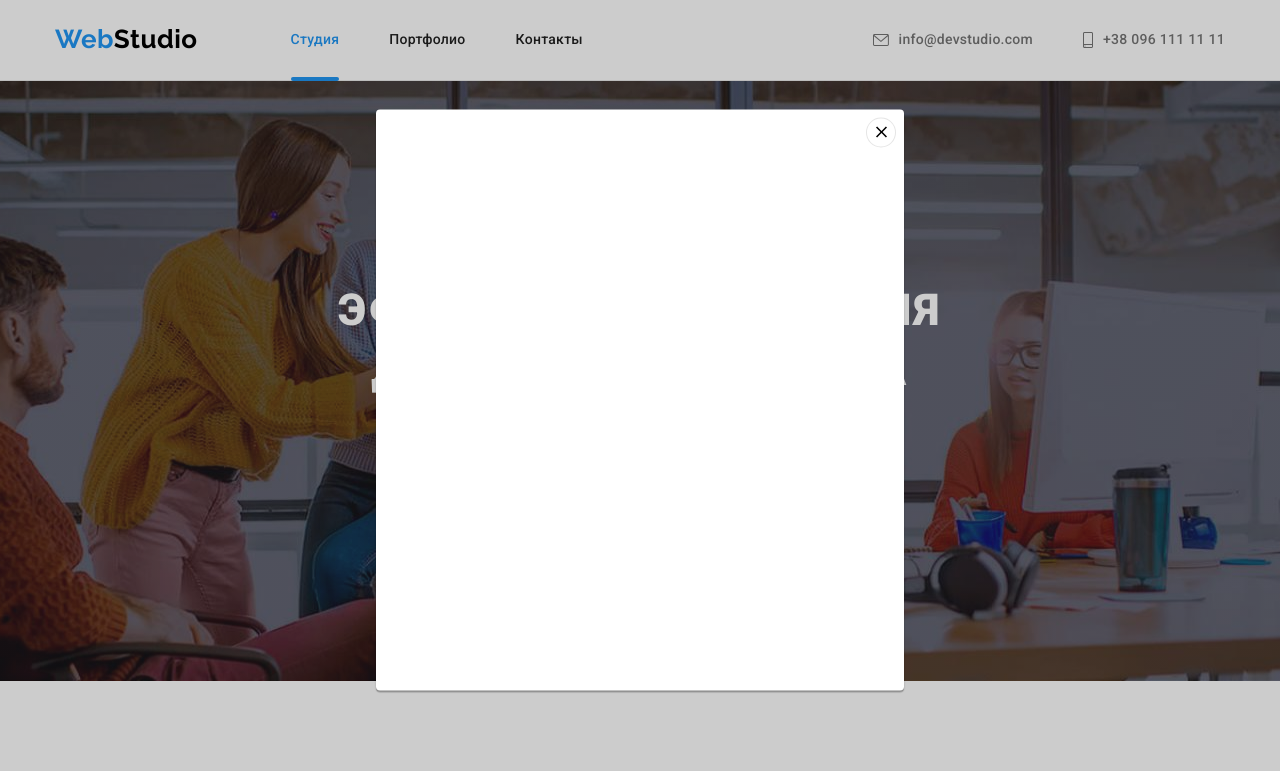
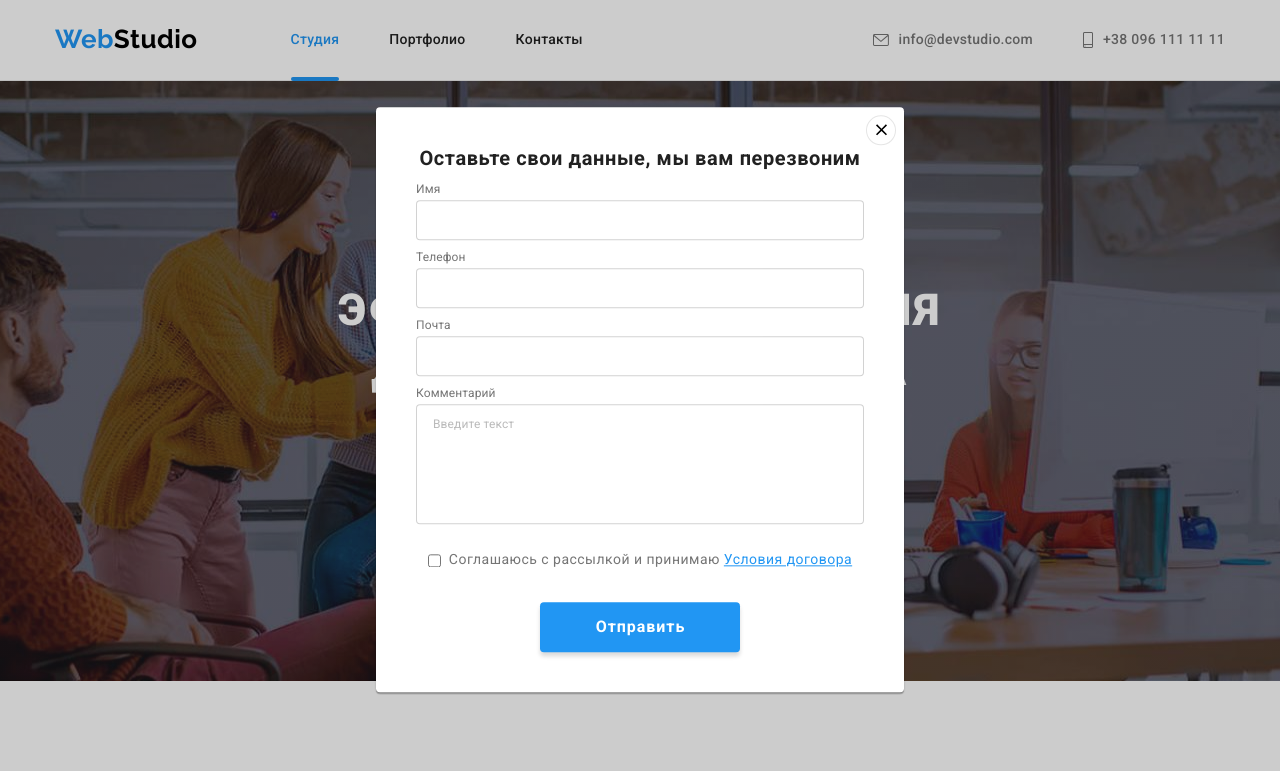
Before and after one commit to MViktoriia/goit-markup-hw-06, a plain HTML site: page index.html in a window 1280 px wide. Both pictures are taken after a click on the button "Заказать услугу". Shown: the top 771 px of the page. Drawn offline with nearby package versions, Linux system fonts and the light colour scheme.

Commit message:
Добавляет разметку формы модального окна

```diff
--- a/css/styles.css
+++ b/css/styles.css
@@ -744,6 +744,7 @@ img {
   box-shadow: 0px 1px 3px rgba(0, 0, 0, 0.12), 0px 1px 1px rgba(0, 0, 0, 0.14), 0px 2px 1px rgba(0, 0, 0, 0.2);
   border-radius: 4px;
   transition: transform 250ms cubic-bezier(0.4, 0, 0.2, 1);
+  padding: 40px;
 }
 
 .backdrop.is-hidden .modal {
@@ -771,3 +772,90 @@ img {
   height: 18px;
   fill: var(--secondary-dark-text-color);
 }
+
+.modal-title {
+  font-weight: 700;
+  font-size: 20px;
+  line-height: calc(23 / 20) ;
+  text-align: center;
+  letter-spacing: 0.03em;
+  color: var(--primary-dark-text-color);
+  margin-bottom: 12px;
+}
+
+.modal-form-field {
+  display: block;
+  margin-bottom: 10px;
+}
+
+.modal-form-lable {
+  display: block;
+  margin-bottom: 4px;
+  font-size: 12px;
+  line-height: calc(14 / 12);
+  letter-spacing: 0.01em;
+  color:var(--primary-text-color);
+
+}
+
+.modal-form-input {
+  width: 100%;
+  border: 1px solid rgba(33, 33, 33, 0.2);
+  border-radius: 4px;
+  height: 40px;
+  padding-left: 42px;
+}
+
+.modal-form-textarea {
+  width: 100%;
+  min-height: 120px;
+  border: 1px solid rgba(33, 33, 33, 0.2);
+  border-radius: 4px;
+  resize: none;
+  padding: 12px 16px;
+  font-size: 12px;
+  line-height: calc(14 / 12);
+  letter-spacing: 0.01em;
+  margin-bottom: 20px;
+
+}
+
+.modal-form-textarea::placeholder {
+  color: rgba(117, 117, 117, 0.5);
+}
+
+.modal-form-field-checkbox {
+  display: flex;
+  align-items: center;
+  justify-content: center;
+}
+
+.modal-form-checkbox-lable {
+  margin-left: 8px;
+  margin-bottom: 0;
+  font-size: 14px;
+  line-height: 1.71;
+  color:var(--primary-text-color);
+}
+.agreement-terms-link {
+  color: var(--accent-color);
+}
+
+.modal-submit-button {
+  display: block;
+  margin-top: 30px;
+  margin-left: auto;
+  margin-right: auto;
+  padding-top: 10px;
+  padding-bottom: 10px;
+  padding-left: 56px;
+  padding-right: 55px;
+  font-weight: bold;
+  font-size: 16px;
+  line-height: calc(30 / 16);
+  letter-spacing: 0.06em;
+  color: var(--primary-light-text-color);
+  background-color: var(--accent-color);
+  box-shadow: 0px 4px 4px rgba(0, 0, 0, 0.15);
+
+}
--- a/index.html
+++ b/index.html
@@ -42,18 +42,20 @@
         </nav>
         <ul class="header-contacts-list list">
           <li class="header-contacts-item">
-            <a href="mailto:info@devstudio.com" class="link"
-              ><svg class="icon-header" width="16" height="12">
-                <use href="./images/sprite.svg#icon-envelope"></use></svg
-              >info@devstudio.com</a
-            >
+            <a href="mailto:info@devstudio.com" class="link">
+              <svg class="icon-header" width="16" height="12">
+                <use href="./images/sprite.svg#icon-envelope"></use>
+              </svg>
+              info@devstudio.com
+            </a>
           </li>
           <li class="header-contacts-item">
             <a href="tel:+380961111111" class="link"
               ><svg class="icon-header" width="10" height="16">
-                <use href="./images/sprite.svg#icon-smartphone"></use></svg
-              >+38 096 111 11 11</a
-            >
+                <use href="./images/sprite.svg#icon-smartphone"></use>
+              </svg>
+              +38 096 111 11 11
+            </a>
           </li>
         </ul>
       </div>
@@ -189,32 +191,30 @@
                   <li class="social-item">
                     <a href="" class="social-link link"
                       ><svg class="social-icon">
-                        <use
-                          href="./images/sprite.svg#icon-instagram"
-                        ></use></svg
-                    ></a>
+                        <use href="./images/sprite.svg#icon-instagram"></use>
+                      </svg>
+                    </a>
+                  </li>
+                  <li class="social-item">
+                    <a href="" class="social-link link">
+                      <svg class="social-icon">
+                        <use href="./images/sprite.svg#icon-twitter"></use>
+                      </svg>
+                    </a>
                   </li>
                   <li class="social-item">
                     <a href="" class="social-link link"
                       ><svg class="social-icon">
-                        <use href="./images/sprite.svg#icon-twitter"></use></svg
-                    ></a>
+                        <use href="./images/sprite.svg#icon-facebook"></use>
+                      </svg>
+                    </a>
                   </li>
                   <li class="social-item">
                     <a href="" class="social-link link"
                       ><svg class="social-icon">
-                        <use
-                          href="./images/sprite.svg#icon-facebook"
-                        ></use></svg
-                    ></a>
-                  </li>
-                  <li class="social-item">
-                    <a href="" class="social-link link"
-                      ><svg class="social-icon">
-                        <use
-                          href="./images/sprite.svg#icon-linkedin"
-                        ></use></svg
-                    ></a>
+                        <use href="./images/sprite.svg#icon-linkedin"></use>
+                      </svg>
+                    </a>
                   </li>
                 </ul>
               </div>
@@ -233,32 +233,30 @@
                   <li class="social-item">
                     <a href="" class="social-link link"
                       ><svg class="social-icon">
-                        <use
-                          href="./images/sprite.svg#icon-instagram"
-                        ></use></svg
-                    ></a>
+                        <use href="./images/sprite.svg#icon-instagram"></use>
+                      </svg>
+                    </a>
                   </li>
                   <li class="social-item">
                     <a href="" class="social-link link"
                       ><svg class="social-icon">
-                        <use href="./images/sprite.svg#icon-twitter"></use></svg
-                    ></a>
+                        <use href="./images/sprite.svg#icon-twitter"></use>
+                      </svg>
+                    </a>
                   </li>
                   <li class="social-item">
                     <a href="" class="social-link link"
                       ><svg class="social-icon">
-                        <use
-                          href="./images/sprite.svg#icon-facebook"
-                        ></use></svg
-                    ></a>
+                        <use href="./images/sprite.svg#icon-facebook"></use>
+                      </svg>
+                    </a>
                   </li>
                   <li class="social-item">
                     <a href="" class="social-link link"
                       ><svg class="social-icon">
-                        <use
-                          href="./images/sprite.svg#icon-linkedin"
-                        ></use></svg
-                    ></a>
+                        <use href="./images/sprite.svg#icon-linkedin"></use>
+                      </svg>
+                    </a>
                   </li>
                 </ul>
               </div>
@@ -277,32 +275,30 @@
                   <li class="social-item">
                     <a href="" class="social-link link"
                       ><svg class="social-icon">
-                        <use
-                          href="./images/sprite.svg#icon-instagram"
-                        ></use></svg
-                    ></a>
+                        <use href="./images/sprite.svg#icon-instagram"></use>
+                      </svg>
+                    </a>
                   </li>
                   <li class="social-item">
                     <a href="" class="social-link link"
                       ><svg class="social-icon">
-                        <use href="./images/sprite.svg#icon-twitter"></use></svg
-                    ></a>
+                        <use href="./images/sprite.svg#icon-twitter"></use>
+                      </svg>
+                    </a>
                   </li>
                   <li class="social-item">
                     <a href="" class="social-link link"
                       ><svg class="social-icon">
-                        <use
-                          href="./images/sprite.svg#icon-facebook"
-                        ></use></svg
-                    ></a>
+                        <use href="./images/sprite.svg#icon-facebook"></use>
+                      </svg>
+                    </a>
                   </li>
                   <li class="social-item">
                     <a href="" class="social-link link"
                       ><svg class="social-icon">
-                        <use
-                          href="./images/sprite.svg#icon-linkedin"
-                        ></use></svg
-                    ></a>
+                        <use href="./images/sprite.svg#icon-linkedin"></use>
+                      </svg>
+                    </a>
                   </li>
                 </ul>
               </div>
@@ -321,32 +317,30 @@
                   <li class="social-item">
                     <a href="" class="social-link link"
                       ><svg class="social-icon">
-                        <use
-                          href="./images/sprite.svg#icon-instagram"
-                        ></use></svg
-                    ></a>
+                        <use href="./images/sprite.svg#icon-instagram"></use>
+                      </svg>
+                    </a>
                   </li>
                   <li class="social-item">
                     <a href="" class="social-link link"
                       ><svg class="social-icon">
-                        <use href="./images/sprite.svg#icon-twitter"></use></svg
-                    ></a>
+                        <use href="./images/sprite.svg#icon-twitter"></use>
+                      </svg>
+                    </a>
                   </li>
                   <li class="social-item">
                     <a href="" class="social-link link"
                       ><svg class="social-icon">
-                        <use
-                          href="./images/sprite.svg#icon-facebook"
-                        ></use></svg
-                    ></a>
+                        <use href="./images/sprite.svg#icon-facebook"></use>
+                      </svg>
+                    </a>
                   </li>
                   <li class="social-item">
                     <a href="" class="social-link link"
                       ><svg class="social-icon">
-                        <use
-                          href="./images/sprite.svg#icon-linkedin"
-                        ></use></svg
-                    ></a>
+                        <use href="./images/sprite.svg#icon-linkedin"></use>
+                      </svg>
+                    </a>
                   </li>
                 </ul>
               </div>
@@ -361,38 +355,49 @@
             <li class="clients-list-item">
               <a href="" class="clients-list-link link"
                 ><svg class="clients-icon">
-                  <use href="./images/sprite.svg#icon-logo-client-1"></use></svg
-              ></a>
+                  <use href="./images/sprite.svg#icon-logo-client-1"></use>
+                </svg>
+              </a>
             </li>
+
             <li class="clients-list-item">
               <a href="" class="clients-list-link link"
                 ><svg class="clients-icon">
-                  <use href="./images/sprite.svg#icon-logo-client-2"></use></svg
-              ></a>
+                  <use href="./images/sprite.svg#icon-logo-client-2"></use>
+                </svg>
+              </a>
             </li>
+
             <li class="clients-list-item">
               <a href="" class="clients-list-link link"
                 ><svg class="clients-icon">
-                  <use href="./images/sprite.svg#icon-logo-client-3"></use></svg
-              ></a>
+                  <use href="./images/sprite.svg#icon-logo-client-3"></use>
+                </svg>
+              </a>
             </li>
+
             <li class="clients-list-item">
               <a href="" class="clients-list-link link"
                 ><svg class="clients-icon">
-                  <use href="./images/sprite.svg#icon-logo-client-4"></use></svg
-              ></a>
+                  <use href="./images/sprite.svg#icon-logo-client-4"></use>
+                </svg>
+              </a>
             </li>
+
             <li class="clients-list-item">
               <a href="" class="clients-list-link link"
                 ><svg class="clients-icon">
-                  <use href="./images/sprite.svg#icon-logo-client-5"></use></svg
-              ></a>
+                  <use href="./images/sprite.svg#icon-logo-client-5"></use>
+                </svg>
+              </a>
             </li>
+
             <li class="clients-list-item">
               <a href="" class="clients-list-link link"
                 ><svg class="clients-icon">
-                  <use href="./images/sprite.svg#icon-logo-client-6"></use></svg
-              ></a>
+                  <use href="./images/sprite.svg#icon-logo-client-6"></use>
+                </svg>
+              </a>
             </li>
           </ul>
         </div>
@@ -429,26 +434,30 @@
             <li class="social-item">
               <a href="" class="social-link-footer social-link link"
                 ><svg class="social-icon social-icon-footer">
-                  <use href="./images/sprite.svg#icon-instagram"></use></svg
-              ></a>
+                  <use href="./images/sprite.svg#icon-instagram"></use>
+                </svg>
+              </a>
             </li>
             <li class="social-item">
               <a href="" class="social-link-footer social-link link"
                 ><svg class="social-icon social-icon-footer">
-                  <use href="./images/sprite.svg#icon-twitter"></use></svg
-              ></a>
+                  <use href="./images/sprite.svg#icon-twitter"></use>
+                </svg>
+              </a>
             </li>
             <li class="social-item">
               <a href="" class="social-link-footer social-link link"
                 ><svg class="social-icon social-icon-footer">
-                  <use href="./images/sprite.svg#icon-facebook"></use></svg
-              ></a>
+                  <use href="./images/sprite.svg#icon-facebook"></use>
+                </svg>
+              </a>
             </li>
             <li class="social-item">
               <a href="" class="social-link-footer social-link link"
                 ><svg class="social-icon social-icon-footer">
-                  <use href="./images/sprite.svg#icon-linkedin"></use></svg
-              ></a>
+                  <use href="./images/sprite.svg#icon-linkedin"></use>
+                </svg>
+              </a>
             </li>
           </ul>
         </div>
@@ -476,6 +485,47 @@
             <use href="./images/sprite.svg#icon-close"></use>
           </svg>
         </button>
+        <p class="modal-title">Оставьте свои данные, мы вам перезвоним</p>
+        <form class="modal-form">
+          <label class="modal-form-field">
+            <span class="modal-form-lable">Имя</span>
+            <input type="text" name="user-name" class="modal-form-input" />
+          </label>
+
+          <label class="modal-form-field">
+            <span class="modal-form-lable">Телефон</span>
+            <input type="tel" name="user-tel" class="modal-form-input" />
+          </label>
+
+          <label class="modal-form-field">
+            <span class="modal-form-lable">Почта</span>
+            <input type="email" name="user-email" class="modal-form-input" />
+          </label>
+
+          <label class="modal-form-field-comment">
+            <span class="modal-form-lable">Комментарий</span>
+            <textarea
+              name="user-comment"
+              class="modal-form-textarea"
+              placeholder="Введите текст"
+            ></textarea>
+          </label>
+
+          <label class="modal-form-field-checkbox">
+            <input
+              type="checkbox"
+              name="modal-checkbox"
+              class="modal-form-checkbox"
+            />
+            <span class="modal-form-checkbox-lable"
+              >Соглашаюсь с рассылкой и принимаю
+              <a href="" class="agreement-terms-link">Условия договора</a></span
+            >
+          </label>
+          <button type="submit" class="modal-submit-button button">
+            Отправить
+          </button>
+        </form>
       </div>
     </div>
 
```
